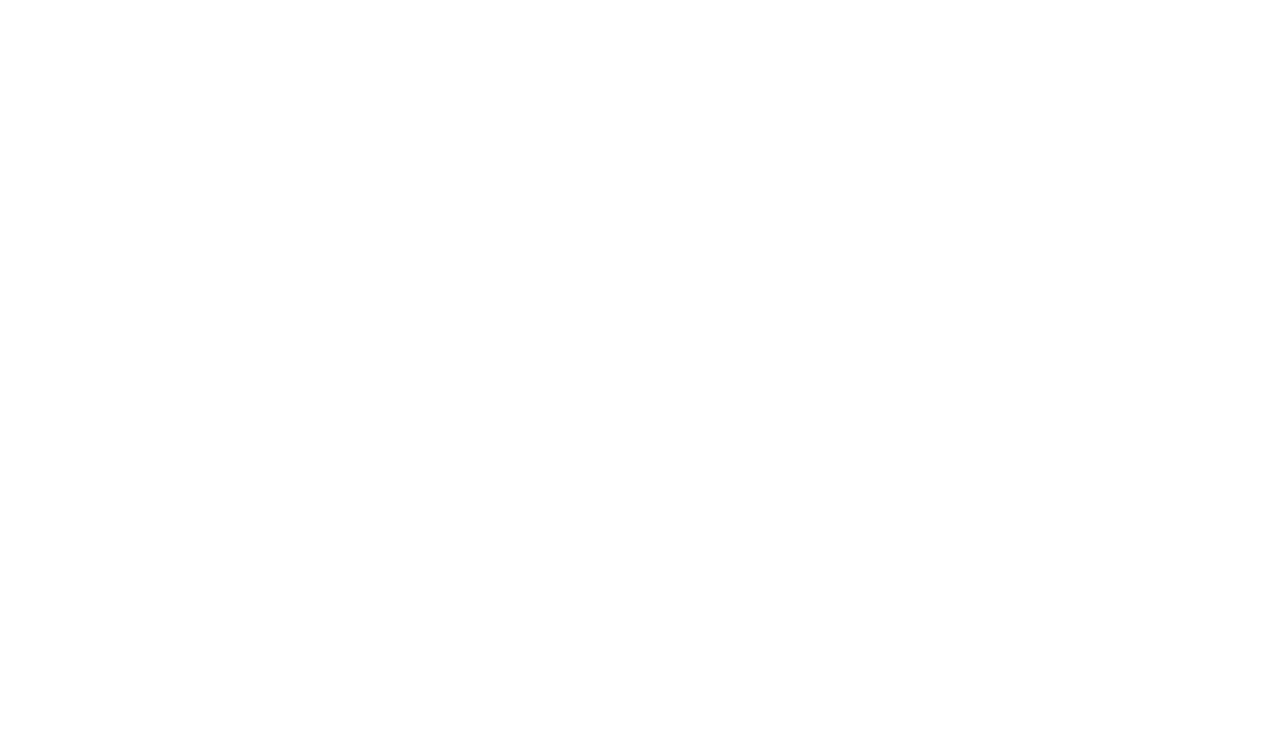
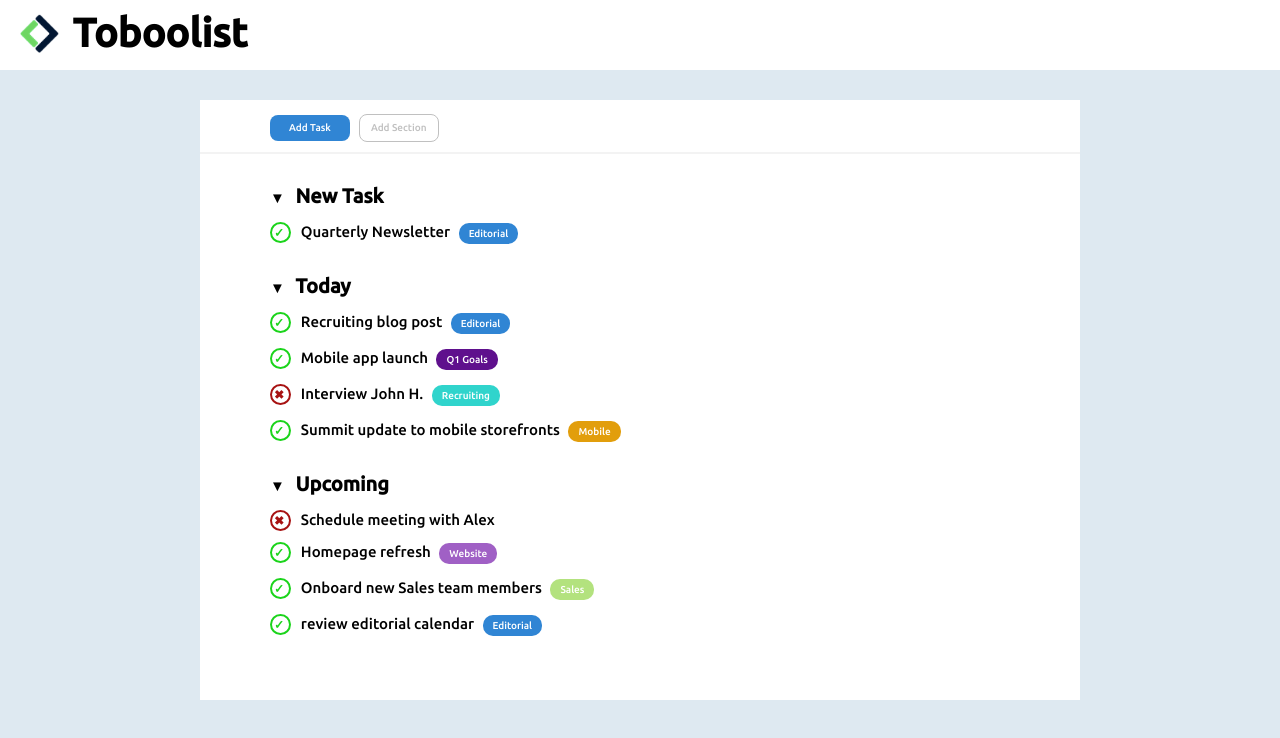
Before and after one commit to FabrizioFornone/html-css-toboolist, a plain HTML site: page index.html in a window 1280 px wide. Drawn offline with Linux system fonts and the light colour scheme.

Commit message:
Exercise Finished

```diff
--- a/CSS/style.css
+++ b/CSS/style.css
@@ -10,7 +10,7 @@ body {
 }
 
 header {
-  height: 100px;
+  height: 70px;
   background: #ffffff;
 }
 
@@ -27,13 +27,13 @@ h1 {
 
 h1 {
   display: inline-block;
-  font-size: 50px;
+  font-size: 40px;
   padding-left: 10px;
 }
 
 .container-white {
   background-color: #ffffff;
-  height: 750px;
+  height: 600px;
   margin: 30px 200px 10px 200px;
 }
 
@@ -41,15 +41,18 @@ h1 {
 .section {
   display: inline-block;
   padding: 10px;
-  border-radius: 10px;
+  border-radius: 8px;
   line-height: 0.6;
+  font-size: 10px;
+  width: 80px;
+  text-align: center;
 }
 
 .add {
   background: rgb(48, 133, 212);
   color: #ffffff;
   margin-right: 5px;
-  margin-left: 50px;
+  margin-left: 70px;
   margin-top: 15px;
 }
 
@@ -67,6 +70,15 @@ hr {
   border: none;
 }
 
+section {
+  margin-top: 30px;
+  margin-bottom: 30px;
+}
+
+li {
+  margin-bottom: 15px;
+}
+
 .ul {
   padding-left: 70px;
   list-style: none;
@@ -75,24 +87,24 @@ hr {
 .black.ul {
   font-weight: bolder;
   font-size: 20px;
-  margin-bottom: 5px;
 }
 
 .normal.ul {
   font-size: 15px;
 }
 
-.arrow-down,
-.check {
+.check,
+.cross {
   margin-right: 10px;
+  font-size: 12px;
 }
 
 .arrow-down {
   font-size: 15px;
+  margin-right: 6px;
 }
 
 .check {
-  font-size: 15px;
   color: rgb(27, 212, 27);
   border: 2px solid rgb(27, 212, 27);
   border-radius: 50%;
@@ -100,11 +112,48 @@ hr {
   font-weight: bold;
 }
 
-.description {
+.cross {
+  color: rgb(167, 18, 18);
+  border: 2px solid rgb(167, 18, 18);
+  border-radius: 50%;
+  padding: 2px;
+  font-weight: bold;
+}
+
+.description,
+.q1-goals,
+.recruiting,
+.mobile,
+.website,
+.sales {
   display: inline-block;
-  background: rgb(48, 133, 212);
   color: #ffffff;
-  padding: 5px 8px;
+  padding: 5px 10px;
   margin-left: 5px;
   border-radius: 10px;
+  font-size: 10px;
 }
+
+.description {
+  background: rgb(48, 133, 212);
+}
+
+.q1-goals {
+  background: rgb(95, 16, 141);
+}
+
+.recruiting {
+  background: rgb(48, 212, 204);
+}
+
+.mobile {
+  background: rgb(226, 158, 12);
+}
+
+.website {
+  background: rgb(160, 96, 197);
+}
+
+.sales {
+  background: rgb(179, 226, 126);
+}
--- a/index.html
+++ b/index.html
@@ -0,0 +1,123 @@
+<!DOCTYPE html>
+<html lang="en">
+  <head>
+    <meta charset="UTF-8" />
+    <meta http-equiv="X-UA-Compatible" content="IE=edge" />
+    <meta name="viewport" content="width=device-width, initial-scale=1.0" />
+    <link rel="preconnect" href="https://fonts.googleapis.com" />
+    <link rel="preconnect" href="https://fonts.gstatic.com" crossorigin />
+    <link
+      href="https://fonts.googleapis.com/css2?family=Ubuntu:wght@500&display=swap"
+      rel="stylesheet"
+    />
+    <link rel="stylesheet" href="CSS/style.css" />
+    <title>TOBOOLIST Fabrizio Fornone</title>
+  </head>
+  <body>
+    <!-- Start Header -->
+
+    <header>
+      <img src="./img/Logo.png" alt="logo Boolean" id="logo" />
+      <h1>Toboolist</h1>
+    </header>
+
+    <!-- Start Container -->
+
+    <div class="container-white">
+      <!-- Start Nav -->
+
+      <nav>
+        <div class="add">Add Task</div>
+
+        <div class="section">Add Section</div>
+
+        <hr />
+      </nav>
+
+      <!-- Start First Section -->
+
+      <section>
+        <ul class="black ul">
+          <li>
+            <span class="arrow-down"> &#9660;</span>
+            <span> New Task </span>
+          </li>
+        </ul>
+        <ul class="normal ul">
+          <li>
+            <span class="check"> &check; </span>
+            <span> Quarterly Newsletter </span>
+            <span class="description"> Editorial </span>
+          </li>
+        </ul>
+      </section>
+
+      <!-- Start Second Section -->
+
+      <section>
+        <ul class="black ul">
+          <li>
+            <span class="arrow-down"> &#9660;</span>
+            <span> Today </span>
+          </li>
+        </ul>
+        <ul class="normal ul">
+          <li>
+            <span class="check"> &check; </span>
+            <span> Recruiting blog post </span>
+            <span class="description"> Editorial </span>
+          </li>
+          <li>
+            <span class="check"> &check; </span>
+            <span> Mobile app launch </span>
+            <span class="q1-goals"> Q1 Goals </span>
+          </li>
+          <li>
+            <span class="cross"> &#10006; </span>
+            <span> Interview John H. </span>
+            <span class="recruiting"> Recruiting </span>
+          </li>
+          <li>
+            <span class="check"> &check; </span>
+            <span> Summit update to mobile storefronts </span>
+            <span class="mobile"> Mobile </span>
+          </li>
+        </ul>
+      </section>
+
+      <!-- Start Third Section -->
+
+      <section>
+        <ul class="black ul">
+            <li>
+              <span class="arrow-down"> &#9660;</span>
+              <span> Upcoming </span>
+            </li>
+          </ul>
+          <ul class="normal ul">
+            <li>
+              <span class="cross"> &#10006; </span>
+              <span> Schedule meeting with Alex </span>
+            </li>
+            <li>
+              <span class="check"> &check; </span>
+              <span> Homepage refresh </span>
+              <span class="website"> Website </span>
+            </li>
+            <li>
+              <span class="check"> &check; </span>
+              <span> Onboard new Sales team members </span>
+              <span class="sales"> Sales </span>
+            </li>
+            <li>
+              <span class="check"> &check; </span>
+              <span> review editorial calendar </span>
+              <span class="description"> Editorial </span>
+            </li>
+          </ul>
+
+
+      </section>
+    </div>
+  </body>
+</html>
```
Also changed, not shown: img/Logo.png (added), img/logo copia.png (added).
